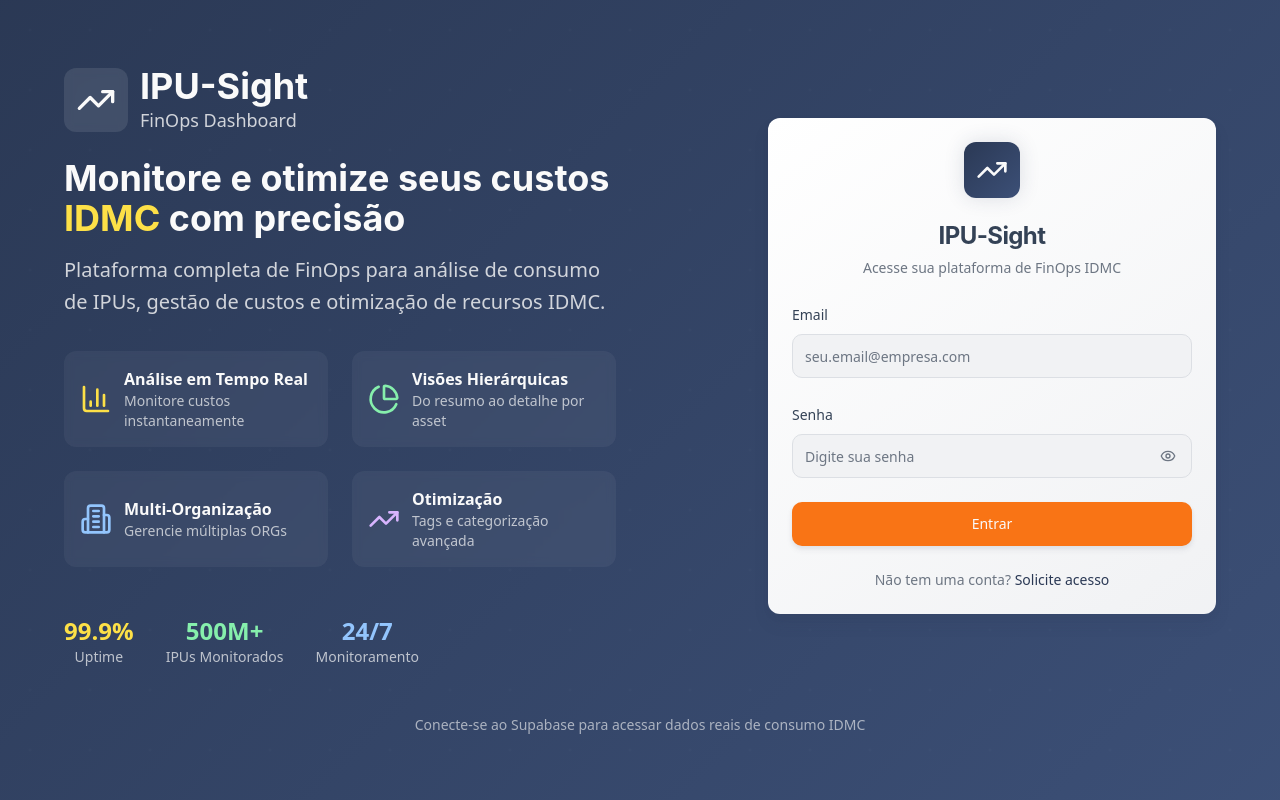
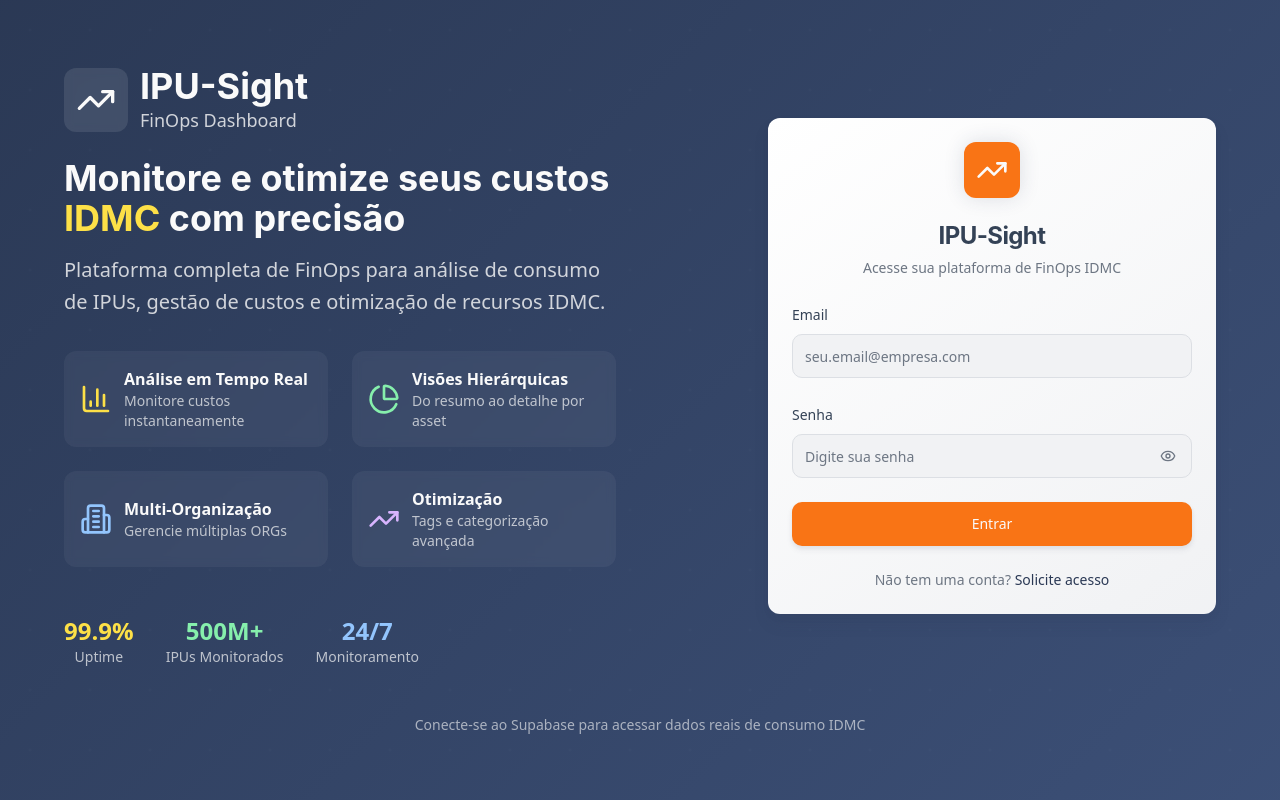
Before and after one commit to jefferson-ssantos/ipu-sight, a React (Vite) app: page / in a window 1280 px wide. Built offline with nearby package versions, Linux system fonts and the light colour scheme.

Commit message:
Update button color
Botão alterado para usar a cor #F97316 (laranja) do seu sistema de design.

```diff
--- a/src/components/auth/LoginForm.tsx
+++ b/src/components/auth/LoginForm.tsx
@@ -32,7 +32,7 @@ export function LoginForm() {
     <Card className="w-full max-w-md bg-gradient-card shadow-strong border-0">
       <CardHeader className="text-center pb-6">
         <div className="flex items-center justify-center mb-4">
-          <div className="p-3 bg-gradient-primary rounded-xl shadow-glow">
+          <div className="p-3 bg-secondary rounded-xl shadow-glow">
             <TrendingUp className="h-8 w-8 text-primary-foreground" />
           </div>
         </div>
```
